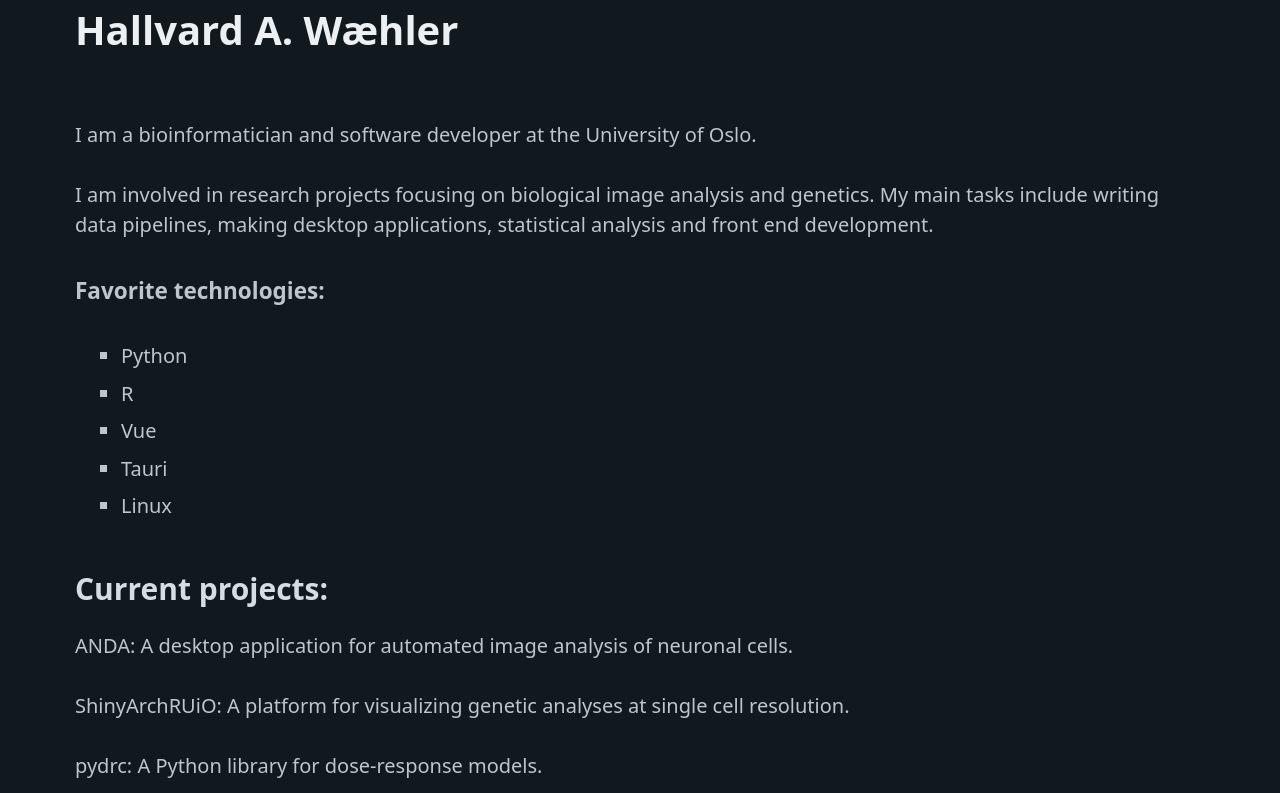
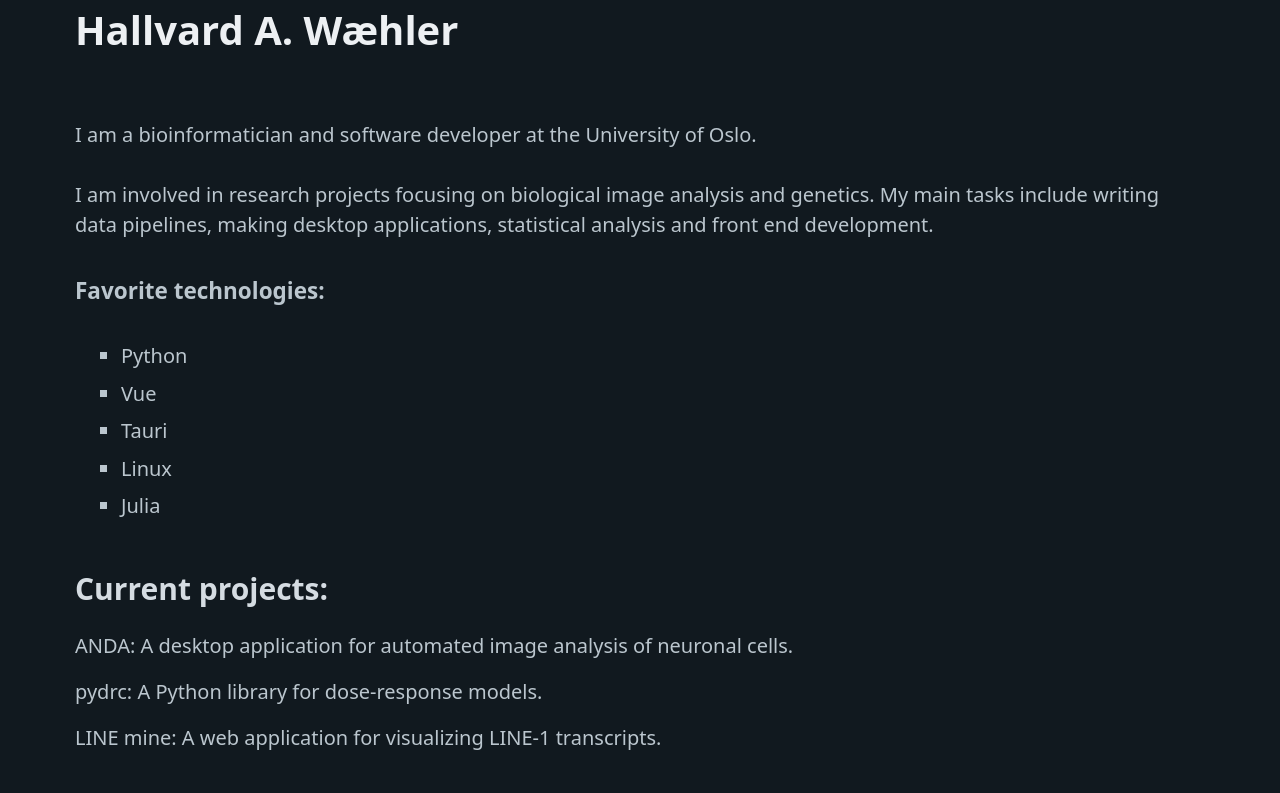
Before and after one commit to hallvaaw/homepage, a Vue app: page / in a window 1280 px wide. Shown: the top 793 px of the page. Built offline with nearby package versions, Linux system fonts and the light colour scheme.

Commit message:
update projects

```diff
--- a/src/App.vue
+++ b/src/App.vue
@@ -6,15 +6,15 @@
         <h5>Favorite technologies:</h5>
         <ul style="margin-left: 26px;">
            <li>Python</li>
-           <li>R</li>
            <li>Vue</li>
            <li>Tauri</li>
            <li>Linux</li>
+           <li>Julia</li>
         </ul>
         <h3 style="margin-bottom: 20px;">Current projects:</h3>
-        <p>ANDA: A desktop application for automated image analysis of neuronal cells.</p>
-        <p>ShinyArchRUiO: A platform for visualizing genetic analyses at single cell resolution.</p>
-        <p>pydrc: A Python library for dose-response models.</p>
+        <p style="margin-bottom: 16px;">ANDA: A desktop application for automated image analysis of neuronal cells.</p>
+        <p style="margin-bottom: 16px;">pydrc: A Python library for dose-response models.</p>
+        <p>LINE mine: A web application for visualizing LINE-1 transcripts.</p>
     </main>
     <footer class="container">
         <h3 style="margin-bottom: 20px;">Contact</h3>
```
